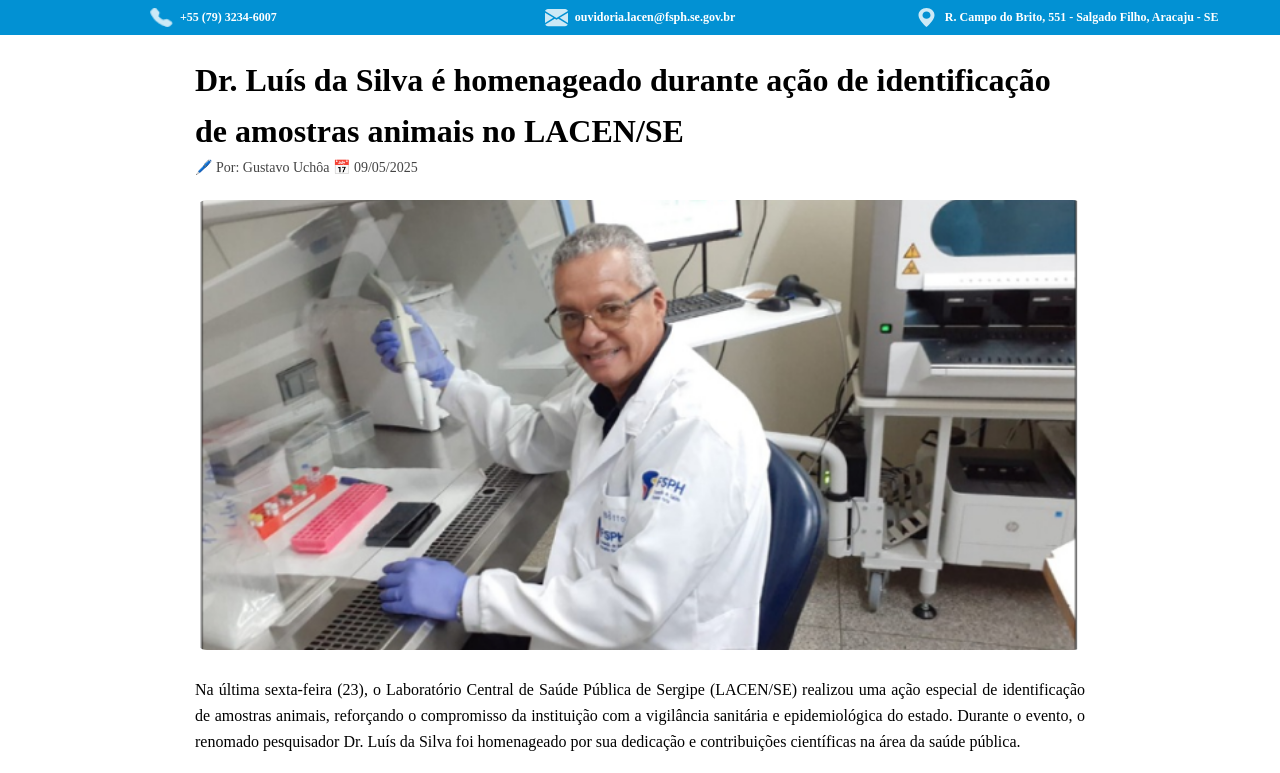
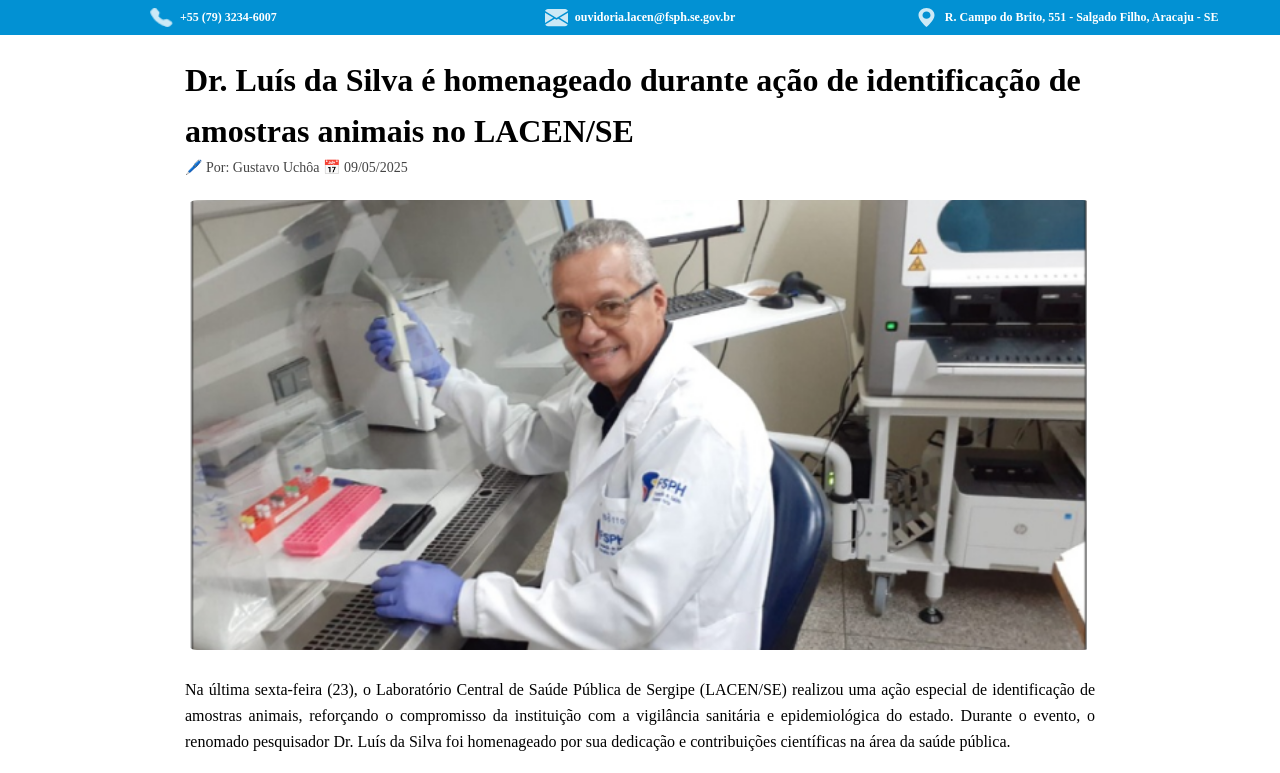
Before and after one commit to uchoagustavo/LACEN07, a Vue app: page /noticias/1 in a window 1280 px wide. Shown: the top 773 px of the page. Built offline with nearby package versions, Linux system fonts and the light colour scheme; a web font is replaced by a local one.

Commit message:
950 max-width

```diff
--- a/src/views/NoticiaDetalhe.vue
+++ b/src/views/NoticiaDetalhe.vue
@@ -52,7 +52,7 @@
 
 <style scoped>
 .noticia-container {
-  max-width: 930px;
+  max-width: 950px;
   margin: 0 auto;
   padding: 20px;
   line-height: 1.6;
```
